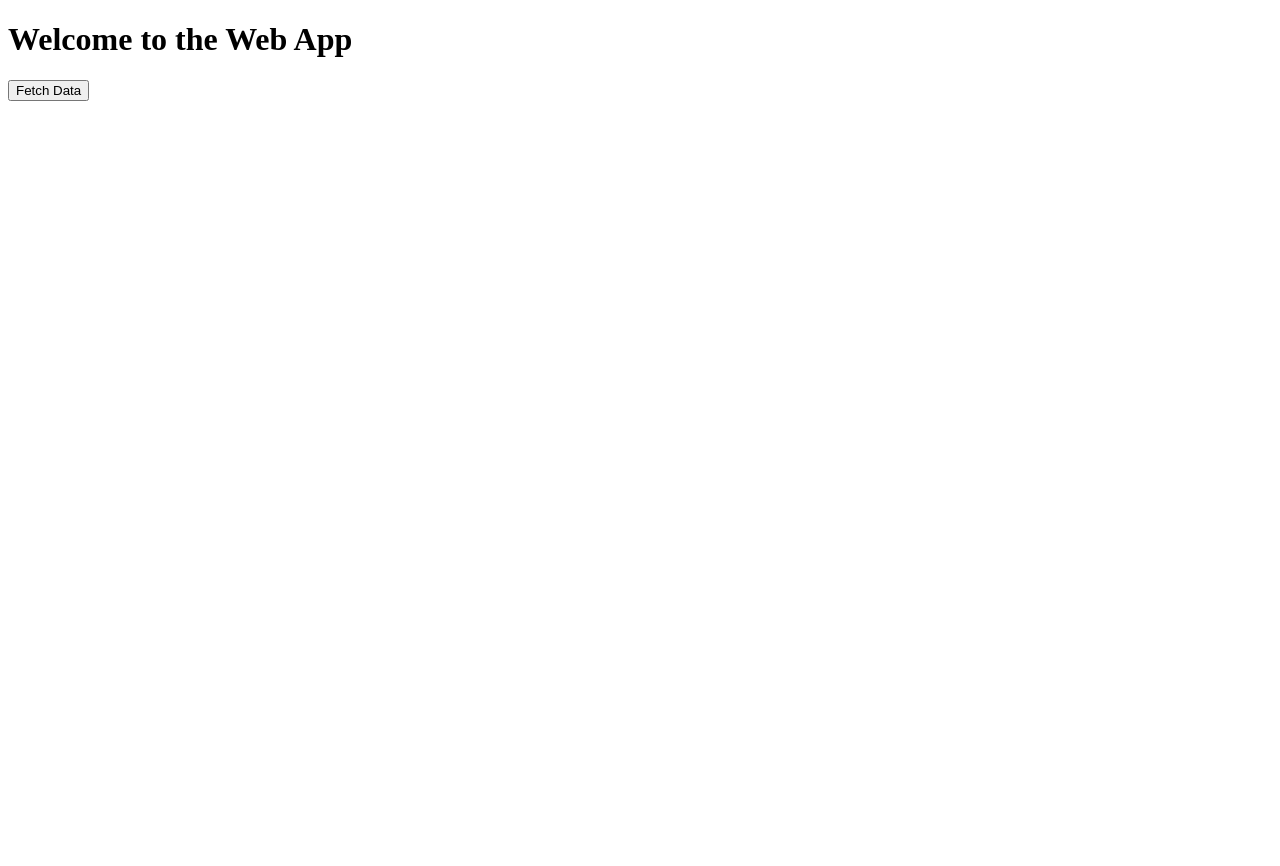
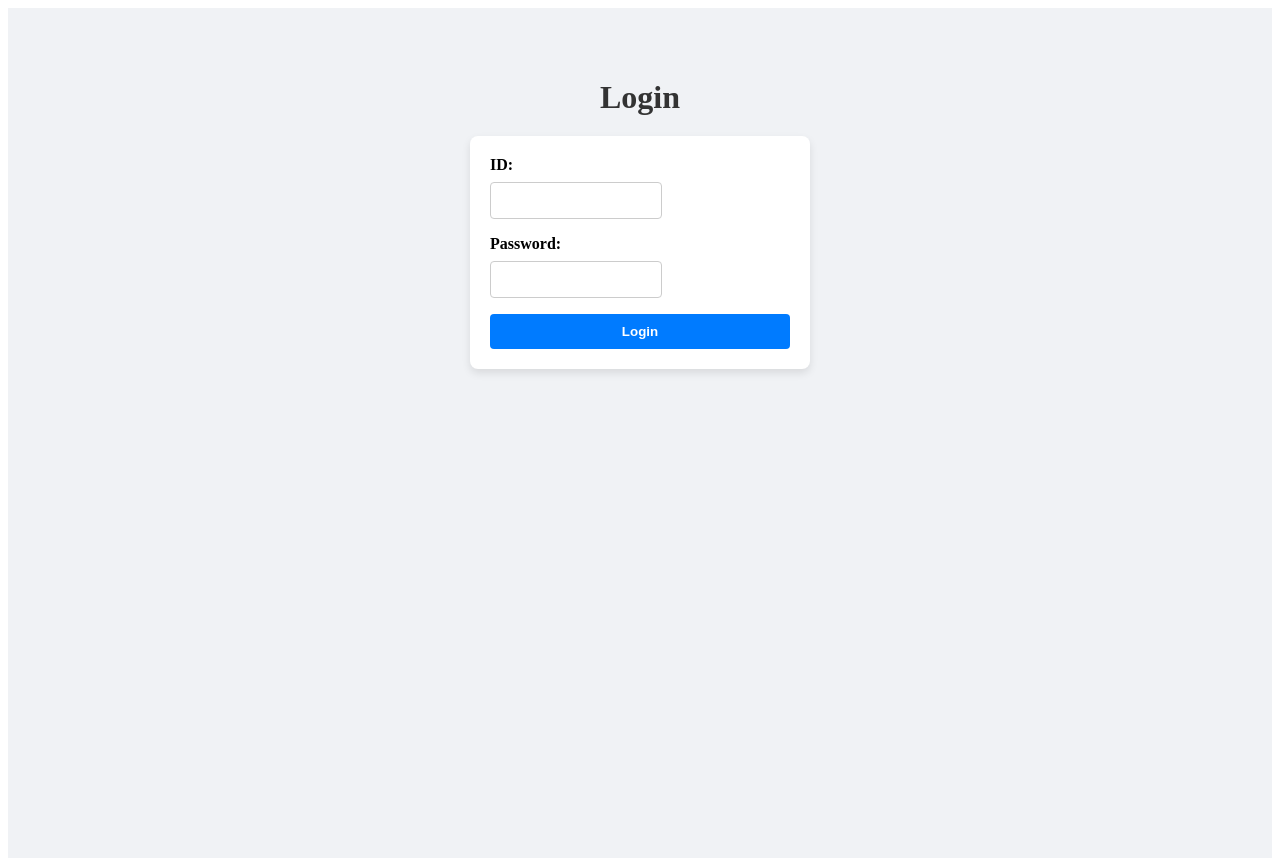
Before and after one commit to ktoff2233/professionals, a React (Create React App) app in the folder client/: page / in a window 1280 px wide. Before the commit the page ends 800 px from the top, so only its background shows below. Built offline with nearby package versions, Linux system fonts and the light colour scheme.

Commit message:
added simple login page

```diff
--- a/client/public/index.html
+++ b/client/public/index.html
@@ -3,7 +3,7 @@
 <head>
     <meta charset="UTF-8">
     <meta name="viewport" content="width=device-width, initial-scale=1.0">
-    <title>Web App Project</title>
+    <title>Web App</title>
 </head>
 <body>
     <div id="root"></div>
--- /dev/null
+++ b/client/src/components/App.css
@@ -0,0 +1,53 @@
+.container {
+    display: flex;
+    flex-direction: column;
+    justify-content: flex-start; /* Align children closer to the top */
+    align-items: center;
+    height: 100vh;
+    padding-top: 50px; /* Add padding to control spacing */
+    background-color: #f0f2f5;
+}
+
+.login-heading {
+    text-align: center;
+    font-size: 2rem;
+    margin-bottom: 20px;
+    color: #333;
+}
+
+.form {
+    padding: 20px;
+    border-radius: 8px;
+    background-color: #fff;
+    box-shadow: 0 4px 8px rgba(0, 0, 0, 0.1);
+    width: 300px;
+}
+
+.label {
+    display: block;
+    margin-bottom: 8px;
+    font-weight: bold;
+}
+
+.input {
+    width: 50%;
+    padding: 10px;
+    margin-bottom: 16px;
+    border-radius: 4px;
+    border: 1px solid #ccc;
+}
+
+.button {
+    width: 100%;
+    padding: 10px;
+    border-radius: 4px;
+    border: none;
+    background-color: #007bff;
+    color: #fff;
+    font-weight: bold;
+    cursor: pointer;
+}
+
+.button:hover {
+    background-color: #0056b3;
+}
--- a/client/src/components/App.jsx
+++ b/client/src/components/App.jsx
@@ -1,23 +1,17 @@
-import React, { useState } from 'react';
+import React from 'react';
+import './App.css';
 
 const App = () => {
-    const [data, setData] = useState(null);
-
-    const fetchData = async () => {
-        try {
-            const response = await fetch('/api/data');
-            const result = await response.json();
-            setData(result);
-        } catch (error) {
-            console.error('Error fetching data:', error);
-        }
-    };
-
     return (
-        <div>
-            <h1>Welcome to the Web App</h1>
-            <button onClick={fetchData}>Fetch Data</button>
-            {data && <pre>{JSON.stringify(data, null, 2)}</pre>}
+        <div className="container">
+            <h1 className="login-heading">Login</h1>
+            <form id="login-form" action="/login" method="POST" className="form">
+                <label for="id" className="label">ID:</label>
+                <input type="text" id="id" name="id" required className="input" />
+                <label for="password" className="label">Password:</label>
+                <input type="password" id="password" name="password" required className="input" />
+                <button type="submit" className="button">Login</button>
+            </form>
         </div>
     );
 };
```
